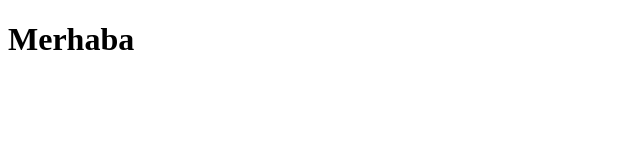
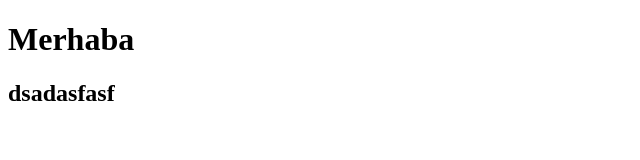
Before and after one commit to FullStackDev2/goit-js-hw-02, a plain HTML site: page index.html in a window 1280 px wide. Shown: the whole page, without its empty margins (0-640 px from the left). Drawn offline with Linux system fonts and the light colour scheme.

Commit message:
js homework2

```diff
--- a/index.html
+++ b/index.html
@@ -11,5 +11,6 @@
 </head>
 <body>
     <h1>Merhaba</h1>
+    <h2>dsadasfasf</h2>
 </body>
 </html>
```
